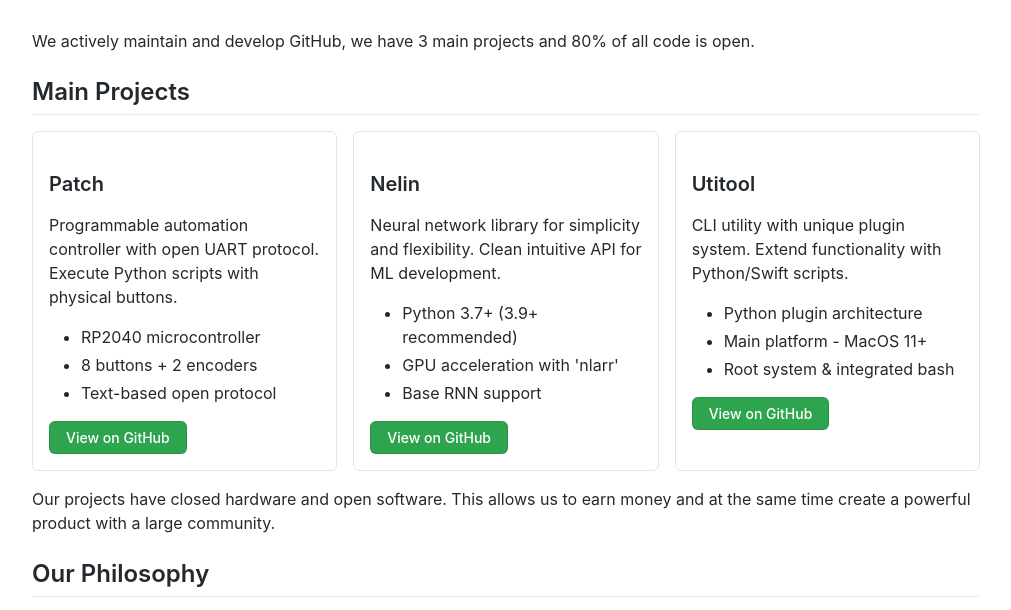
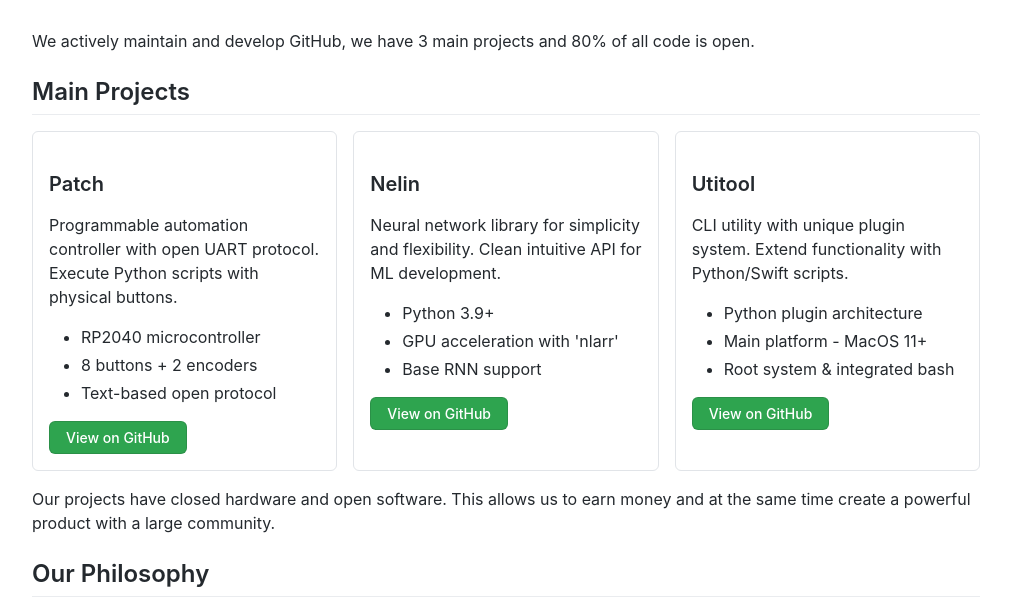
Before and after one commit to Intelektika-team/Intelektika-team.github.io, a plain HTML site: page index.html in a window 1280 px wide. Shown: the part 482-1092 px from the top of the page, without its empty margins (134-1145 px from the left). Drawn offline with Linux system fonts and the light colour scheme.

Commit message:
Update index.html

```diff
--- a/index.html
+++ b/index.html
@@ -56,7 +56,7 @@
                 <h3 class="github-md-h3">Nelin</h3>
                 <p class="github-md-p">Neural network library for simplicity and flexibility. Clean intuitive API for ML development.</p>
                 <ul class="github-md-ul">
-                    <li class="github-md-li">Python 3.7+ (3.9+ recommended)</li>
+                    <li class="github-md-li">Python 3.9+</li>
                     <li class="github-md-li">GPU acceleration with 'nlarr'</li>
                     <li class="github-md-li">Base RNN support</li>
                 </ul>
```
